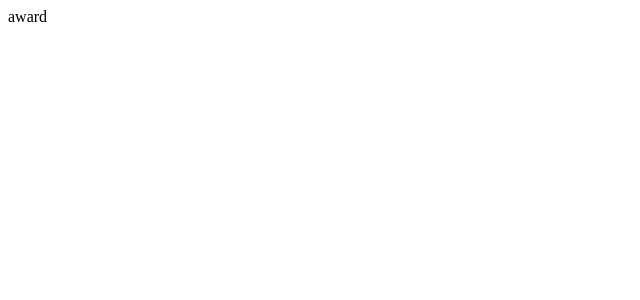
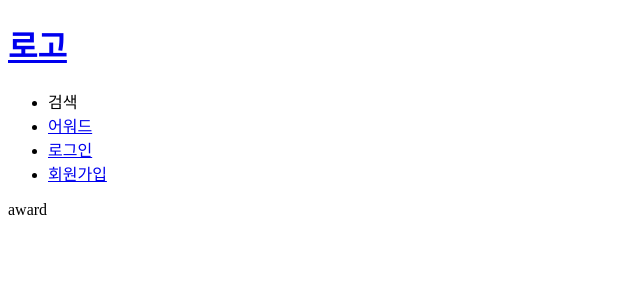
Before and after one commit to 301-Company/howaboutheeee, a Next.js app: page /award in a window 1280 px wide. Shown: the top 300 px of the page, without its empty margins (0-640 px from the left). Built offline with nearby package versions, Linux system fonts and the light colour scheme.

Commit message:
layout.tsx에 nav.tsx추가

```diff
--- a/src/app/layout.tsx
+++ b/src/app/layout.tsx
@@ -1,4 +1,5 @@
 import type { Metadata } from "next";
+import Nav from "./components/nav";
 
 export const metadata: Metadata = {
   title: "여긴 어때",
@@ -12,7 +13,10 @@ export default function RootLayout({
 }>) {
   return (
     <html lang="ko">
-      <body>{children}</body>
+      <body>
+        <Nav />
+        {children}
+      </body>
     </html>
   );
 }
```
